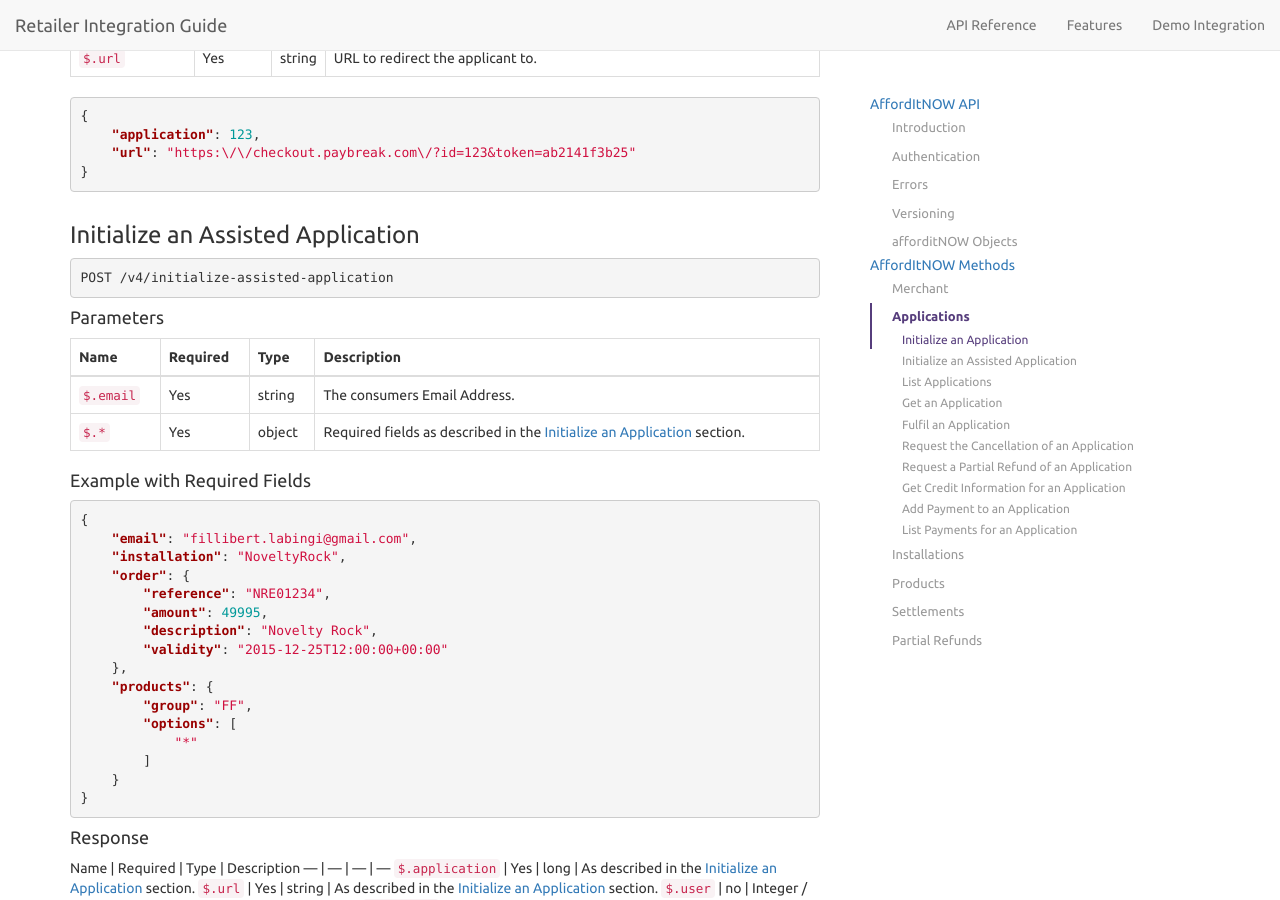
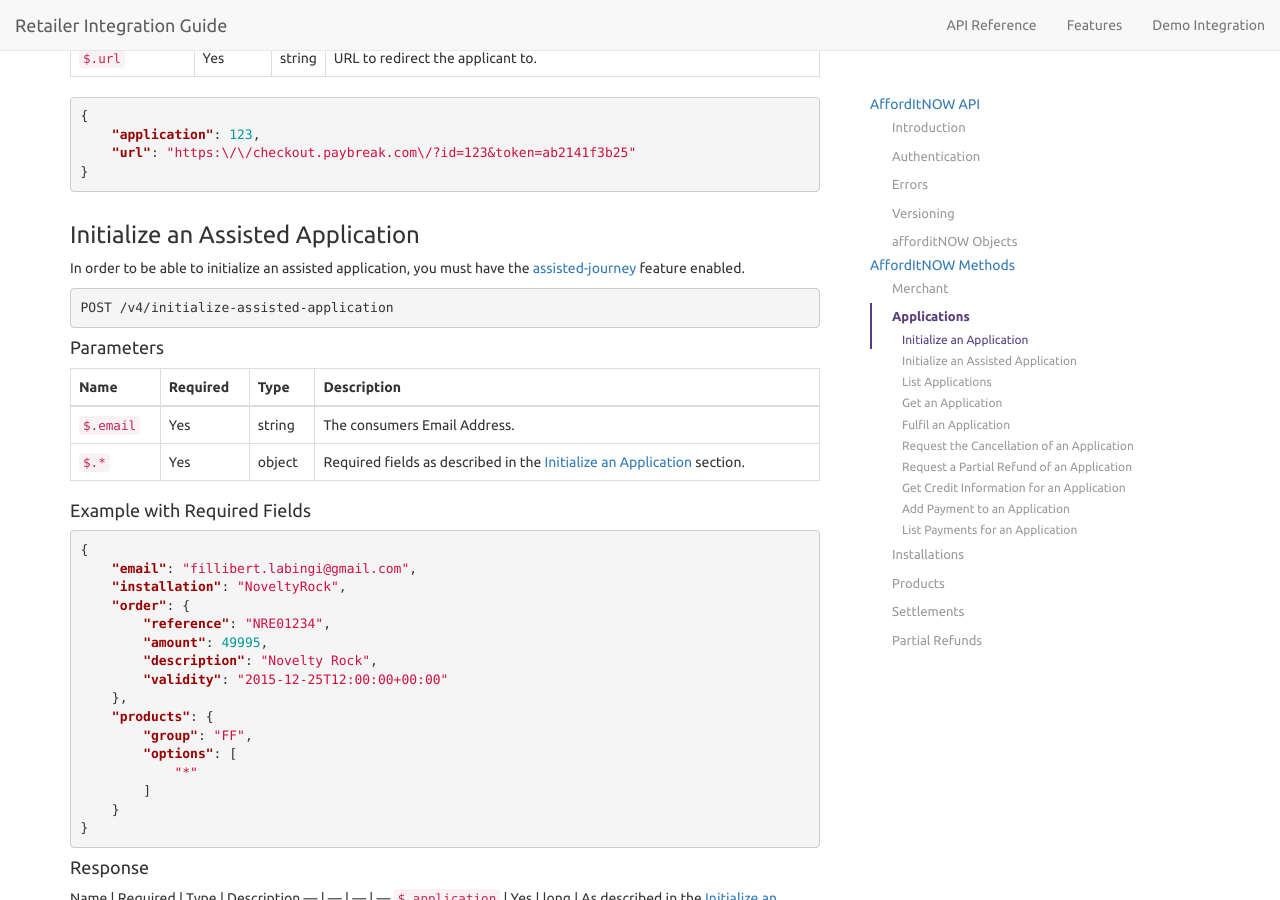
Before and after one commit to PayBreak/retailer-integration-guide, a Jekyll site: the page built from api/index.md, in a window 1280 px wide and 900 px high, scrolled down 11021 px. Built offline with Jekyll 4.4.1, drawn with Linux system fonts in a browser that asks for light colours; nearby versions of some CDN libraries; Markdown is read by kramdown in place of the engine named in the settings.

Commit message:
Note for initialise an assisted application

````diff
--- a/_includes/v4/assisted_applications_initialize.md
+++ b/_includes/v4/assisted_applications_initialize.md
@@ -1,3 +1,6 @@
+In order to be able to initialize an assisted application, you must have the
+[assisted-journey]({{ site.baseurl }}/features/#assisted-journey) feature enabled.
+
 ```
 POST {{ site.data.globals.api_prefix }}/initialize-assisted-application
 ```
````
